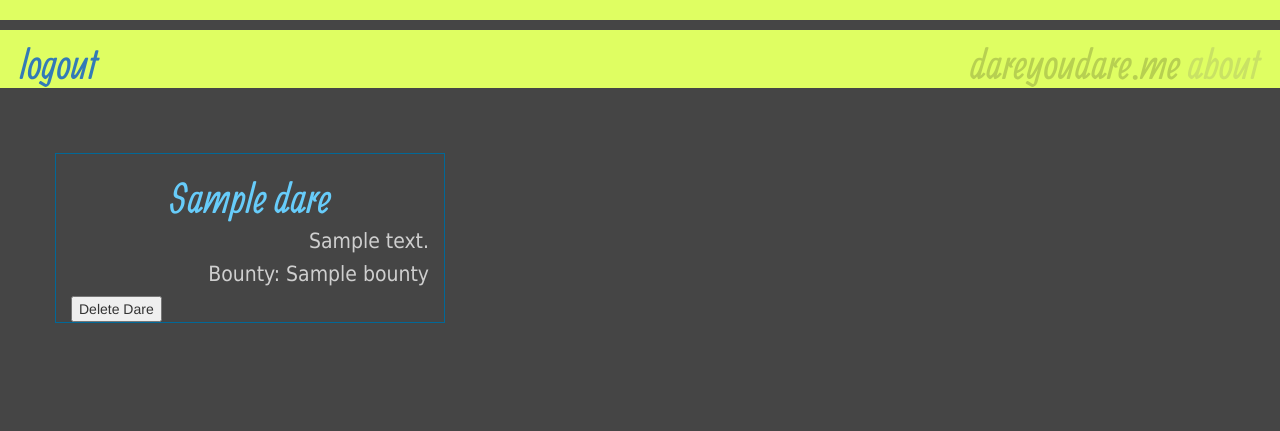
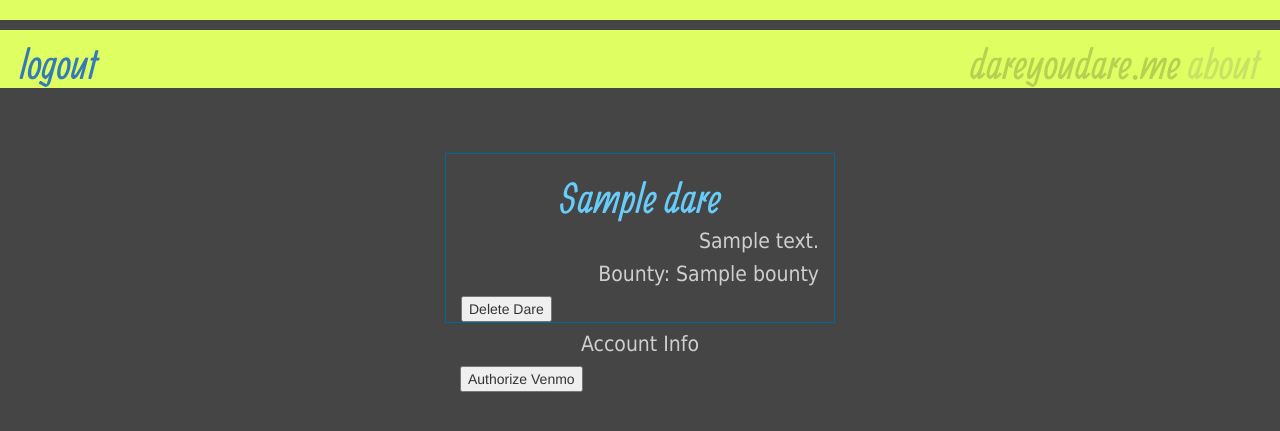
Before and after one commit to the-alex/DareYouDareMe, a Flask app: template templates/account.html in a window 1280 px wide. Shown: the top 431 px of the page. Run offline with Flask 2, Linux system fonts and the light colour scheme; the template is opened without the code that fills it: most values are stand-ins (such as "Sample title", 1, 10 or a date in 2020); some libraries are stand-ins or nearby versions.

Commit message:
"Fixed"(?) a conflict. Added a button on account

```diff
--- a/templates/account.html
+++ b/templates/account.html
@@ -4,22 +4,41 @@
     <div id="menu">
         <div id="lefttext"><h6><a href="logout">logout </a></h6></div><div id="righttext"><h5><a href="/"><w style="color:#b7d051">dareyoudare.me</w></a> <a style="color:#c9e264" href="about">about </a></h5></div>
     </div>
+
     <div class="container" id="darehold">
-
         <!-- Account Info Header -->
         <div class="row">
+            <div class="col-md-4"></div>
             <div class="col-md-4" id="darebox">
                 {% for d in dares %}
                     <h2>{{d.DareTitle}}</h4>
                     <h4>{{d.verboseDescription}}</h4>
                     <h4>Bounty: {{d.bounty}}</h4>
-
                     <form method="POST" action="/account">
                         <input type="hidden" name="d_id" value = "{{d.objectId}}">
                         <input type="submit" name="delete" value="Delete Dare">
                     </form>
-
                 {% endfor %}
             </div>
+            <div class="col-md-4"></div>
+        </div>
+
+        <div class="row">
+            <div class="col-md-4"></div>
+            <div class="col-md-4">
+                <h4 style="text-align: center">Account Info</h4>
+            </div>
+            <div class="col-md-4"></div>
+        </div>
+        <div class="row">
+            <form action="" method="POST">
+                <div class="col-md-4"></div>
+                <div class="col-md-4">
+                    <input type="button" name="venmoAuth" value="Authorize Venmo">
+                </div>
+                <div class="col-md-4"></div>
+
+
+            </form>
         </div>
     {% endblock %}
```
Lines whose indentation alone changed are shown as unchanged.
